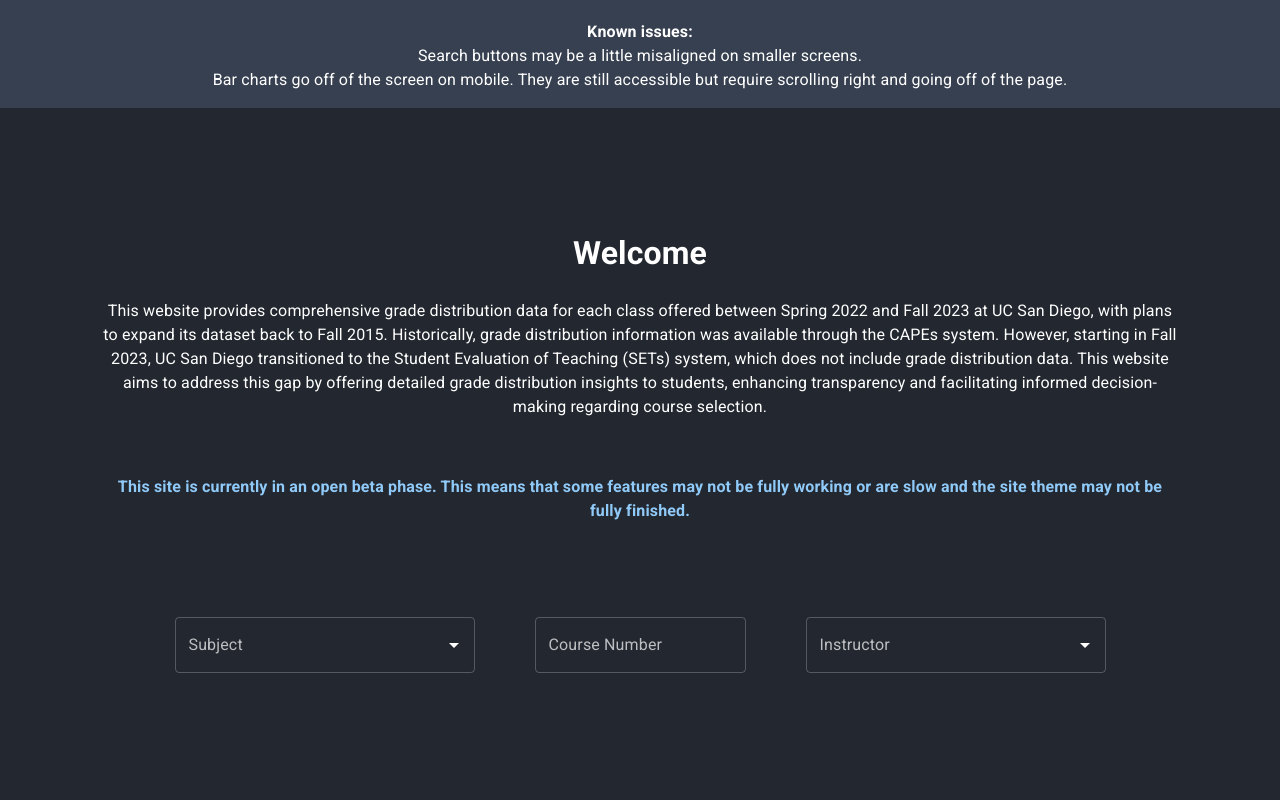
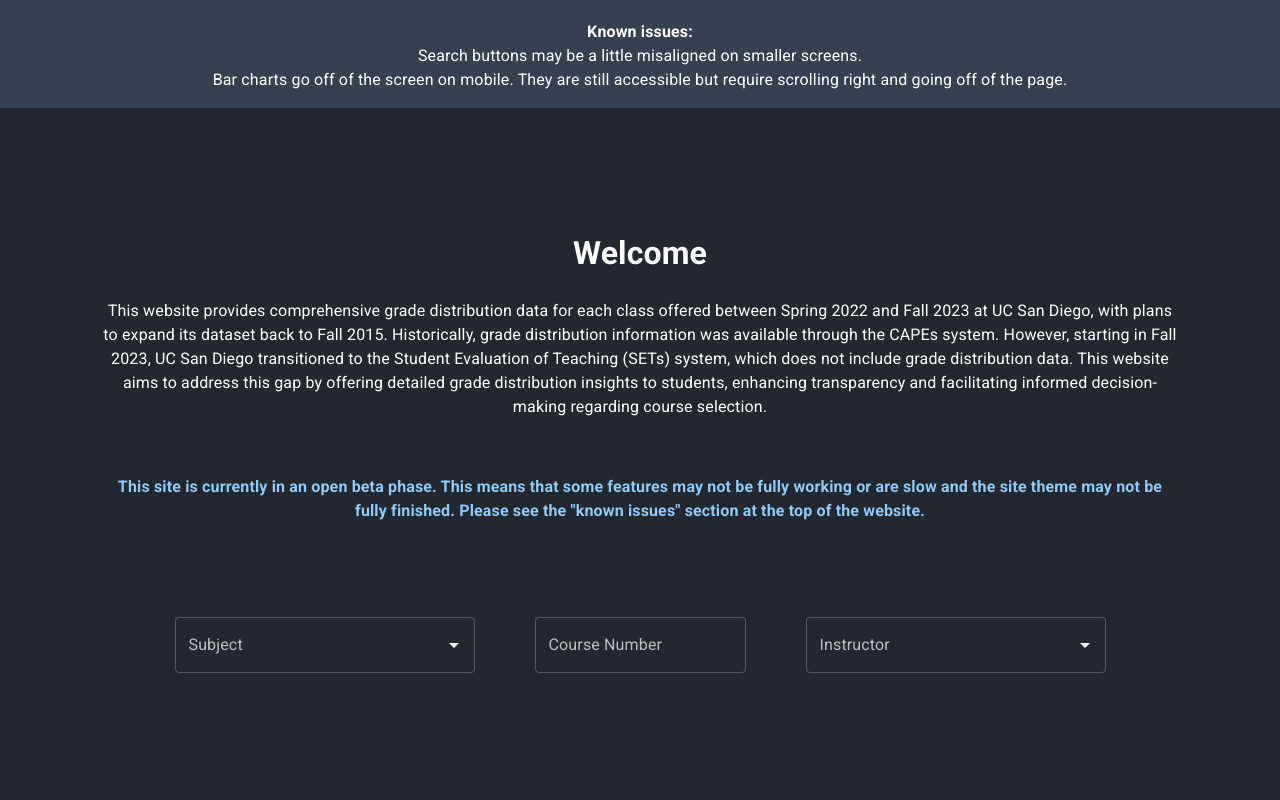
Before and after one commit to brentonmdunn/grade-distributions, a React (Create React App) app: page / in a window 1280 px wide. Shown: the top 800 px of the page. Built offline with nearby package versions, Linux system fonts and the light colour scheme.

Commit message:
Add to welcome page

```diff
--- a/src/components/WelcomePage.js
+++ b/src/components/WelcomePage.js
@@ -30,7 +30,8 @@ function WelcomePage() {
         <strong>
           This site is currently in an open beta phase. This means that some
           features may not be fully working or are slow and the site theme may
-          not be fully finished.
+          not be fully finished. Please see the "known issues" section at the
+          top of the website.
         </strong>
       </p>
     </div>
```
